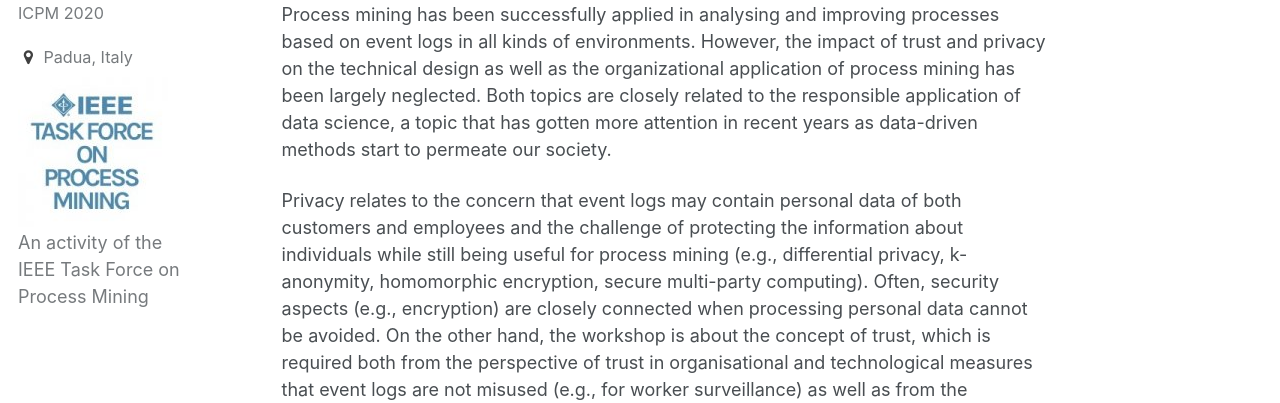
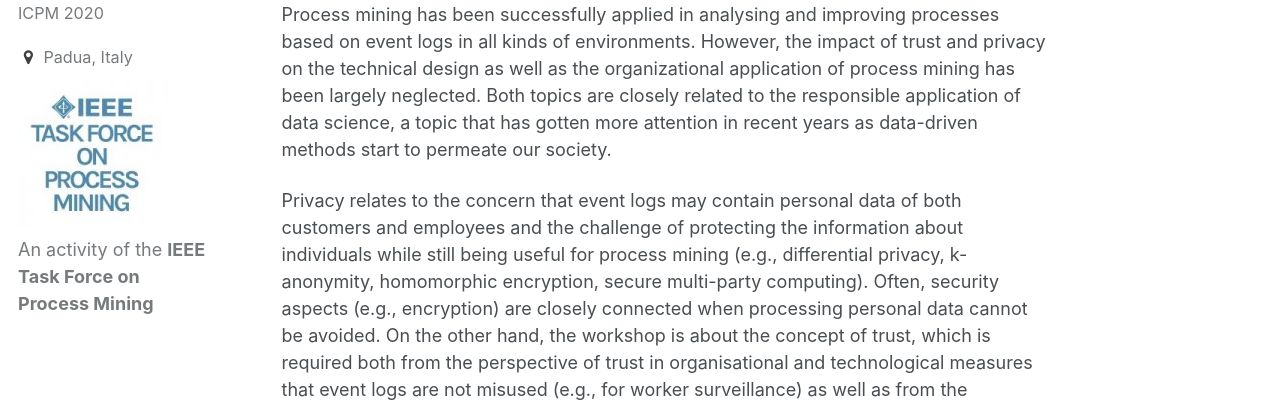
Before and after one commit to academicpages/events, a Jekyll site: the page built from _pages/about.md, in a window 1280 px wide. Shown: the part 256-659 px from the top of the page. Built offline with Jekyll 4.4.1, drawn with Linux system fonts in a browser that asks for light colours.

Commit message:
Update author-profile.html

```diff
--- a/_includes/author-profile.html
+++ b/_includes/author-profile.html
@@ -21,8 +21,8 @@
       {% endif %}
 
 
-        <img src="images/IEEETF-150x150.jpeg" style="width: 150px">
-        <a href="https://www.win.tue.nl/ieeetfpm/">An activity of the IEEE Task Force on Process Mining</a>
+        <a href="https://www.win.tue.nl/ieeetfpm/"><img src="images/IEEETF-150x150.jpeg" style="width: 150px"></a>
+        An activity of the <b>IEEE Task Force on Process Mining</b>
 
     </ul>
   </div>
```
